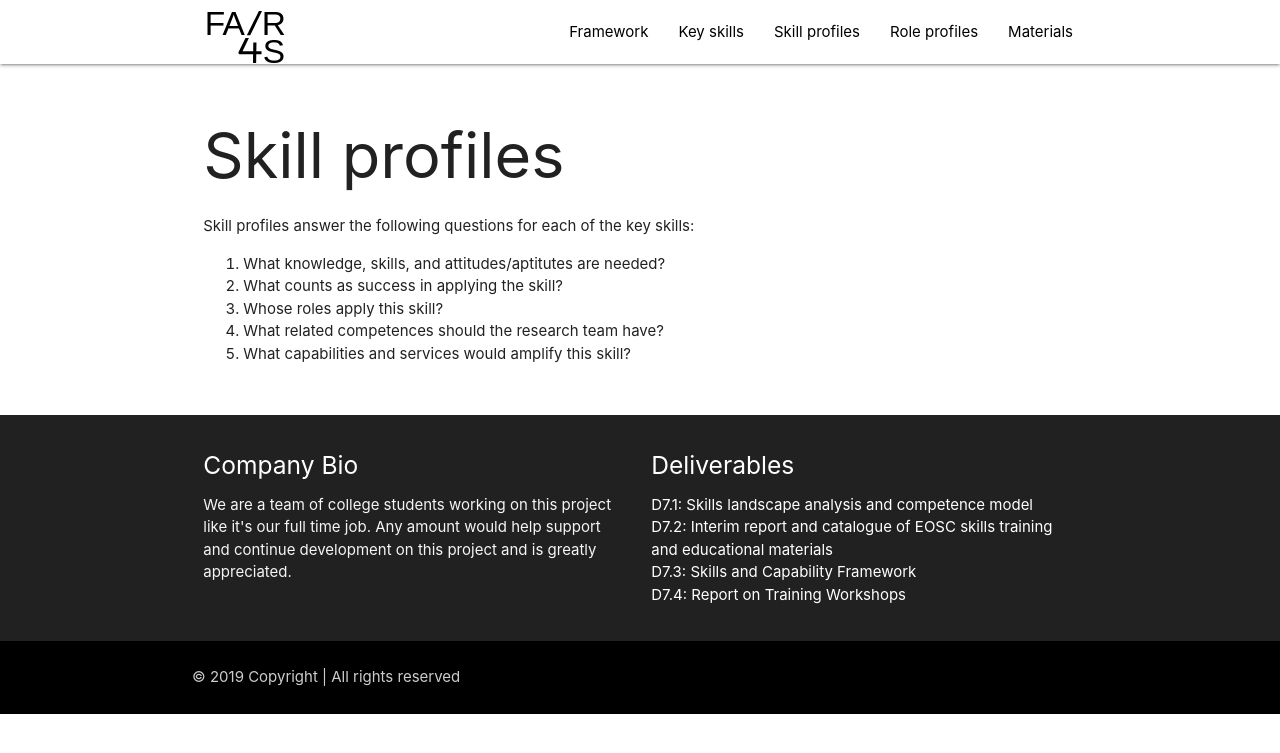
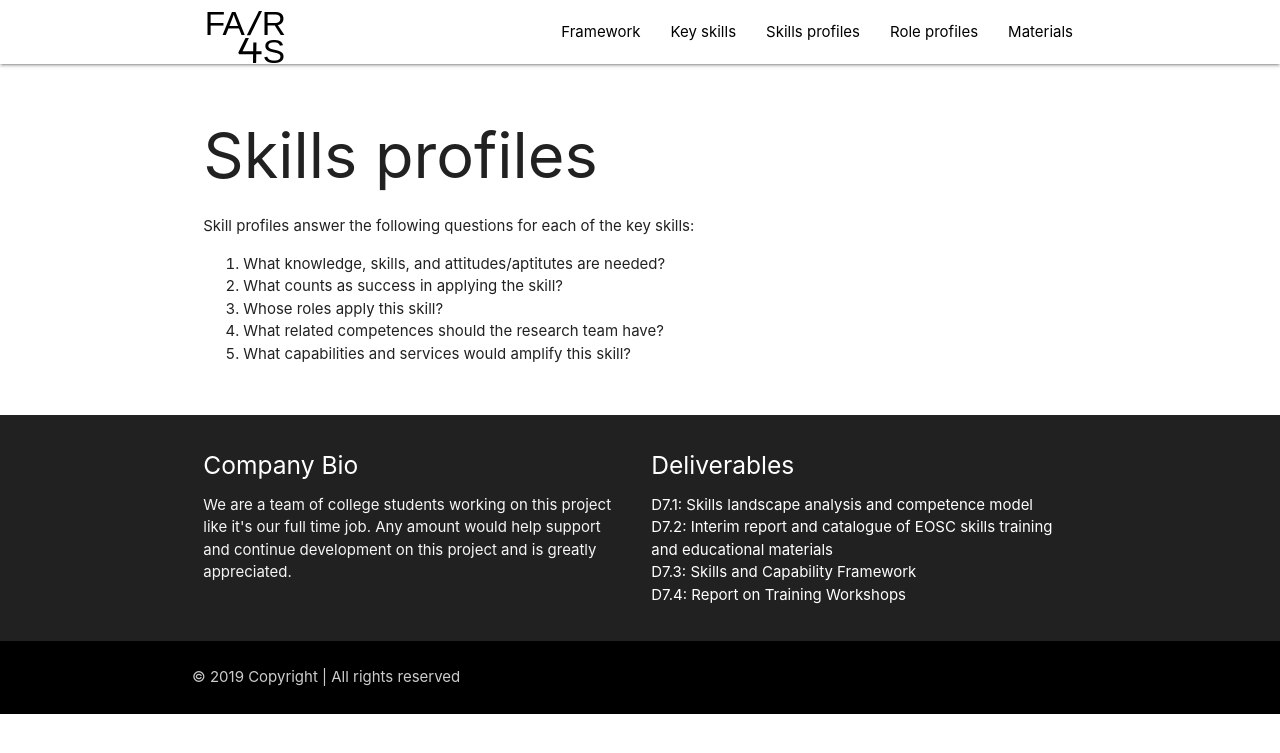
Before and after one commit to EOSC-FAIR4S/eosc-fair4s.github.io, a Jekyll site: the page built from skills-profiles.md, in a window 1280 px wide. Shown: the top 753 px of the page. Built offline with Jekyll 4.4.1, drawn with Linux system fonts in a browser that asks for light colours; nearby versions of some CDN libraries.

Commit message:
renamed skill profiles to skills profiles

```diff
--- a/_includes/navigation.html
+++ b/_includes/navigation.html
@@ -4,7 +4,7 @@
     <ul class="right hide-on-med-and-down">
       <li><a href="/framework">Framework</a></li>
       <li><a href="/keyskills.html">Key skills</a></li>
-      <li><a href="/skill-profiles">Skill profiles</a></li>
+      <li><a href="/skills-profiles">Skills profiles</a></li>
       <li><a href="/role-profiles">Role profiles</a></li>
       <li><a href="/materials">Materials</a></li>
     </ul>
@@ -12,7 +12,7 @@
     <ul id="nav-mobile" class="sidenav">
       <li><a href="/framework">Framework</a></li>
       <li><a href="/keyskills.html">Key skills</a></li>
-      <li><a href="/skill-profiles">Skill profiles</a></li>
+      <li><a href="/skills-profiles">Skills profiles</a></li>
       <li><a href="/role-profiles">Role profiles</a></li>
       <li><a href="/materials">Materials</a></li>
     </ul>
--- a/skill-profiles.md
+++ b/skills-profiles.md
@@ -1,6 +1,6 @@
 ---
-title: Skill profiles
-layout: skillprofiles
+title: Skills profiles
+layout: skillsprofiles
 ---
 
 Skill profiles answer the following questions for each of the key skills:
```
Also changed, not shown: _layouts/skillsprofiles.html (renamed from _layouts/skillprofiles.html), 1 other file.
